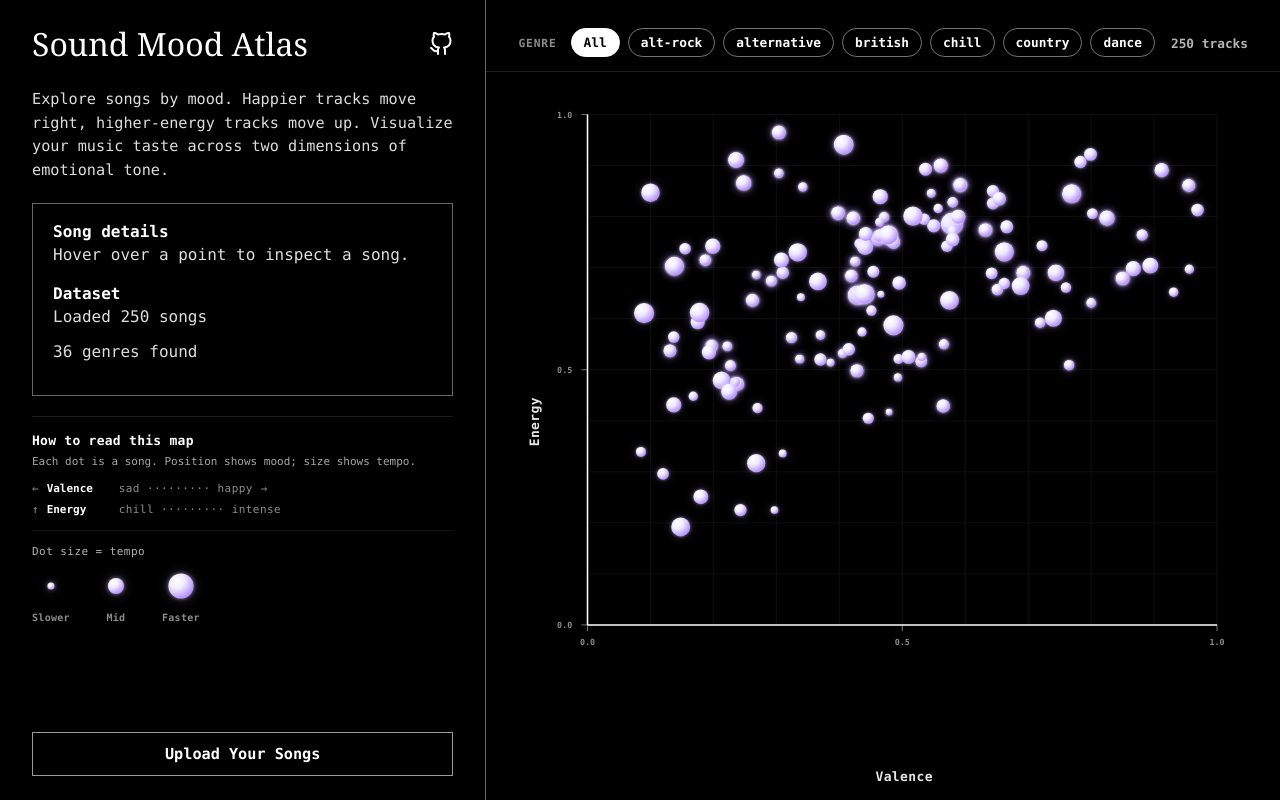
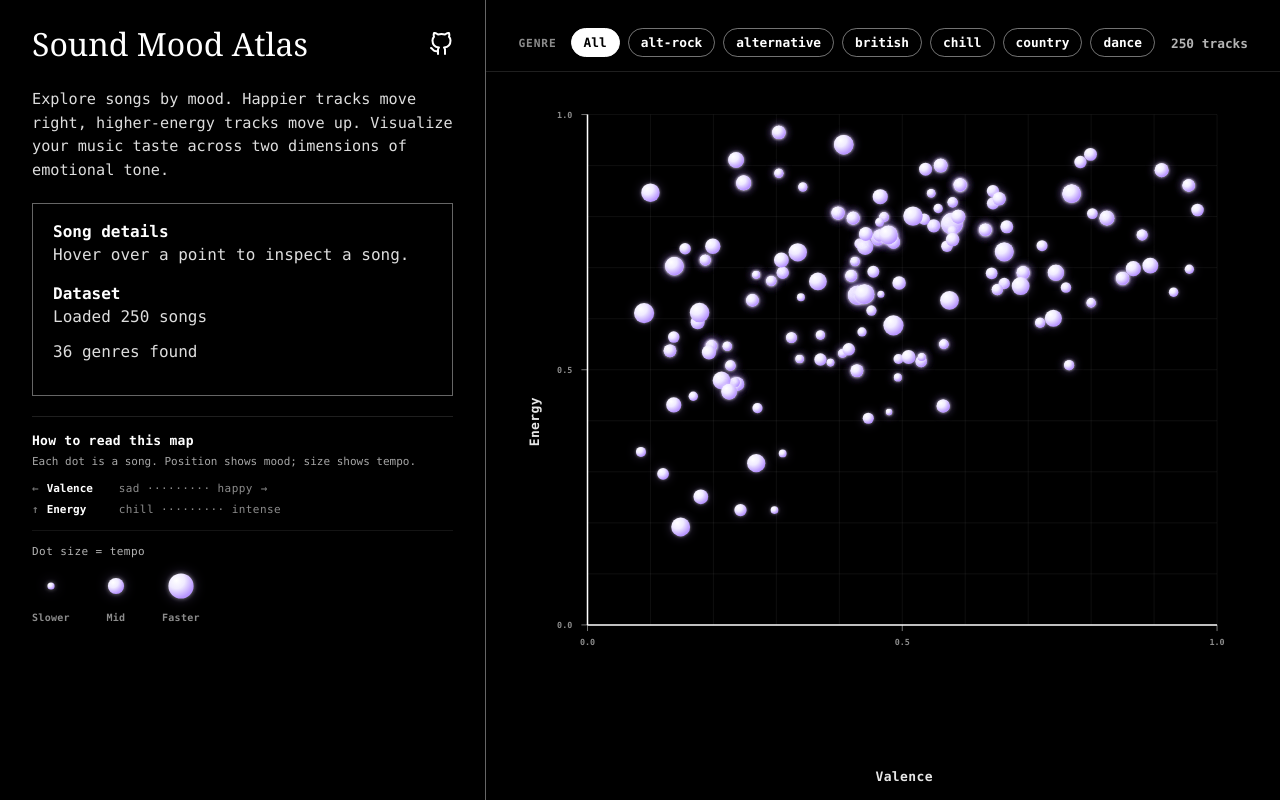
Before and after one commit to jaclynnbarrera/sound-mood-atlas, a React (Vite) app in the folder frontend/: page / in a window 1280 px wide. Built offline with nearby package versions, Linux system fonts and the light colour scheme.

Commit message:
removes Upload your Songs button

```diff
--- a/frontend/src/App.css
+++ b/frontend/src/App.css
@@ -326,28 +326,6 @@ dd {
   transform-origin: center;
 }
 
-.upload-btn {
-  flex-shrink: 0;
-  margin-top: auto;
-  width: 100%;
-  padding: 12px 16px;
-  border: 1px solid rgba(255, 255, 255, 0.6);
-  border-radius: 0;
-  background: transparent;
-  color: #ffffff;
-  font-family: inherit;
-  font-size: 0.95rem;
-  font-weight: 600;
-  text-transform: capitalize;
-  cursor: pointer;
-  transition: all 160ms ease;
-}
-
-.upload-btn:hover {
-  border-color: #ffffff;
-  background: rgba(255, 255, 255, 0.05);
-}
-
 .chart-card {
   grid-area: chart;
   min-width: 0;
@@ -569,10 +547,6 @@ dd {
   .chart-legend-scale {
     justify-content: flex-start;
   }
-
-  .upload-btn {
-    margin-top: 24px;
-  }
 }
 
 .ticks {
--- a/frontend/src/App.jsx
+++ b/frontend/src/App.jsx
@@ -180,7 +180,8 @@ function App() {
             className="github-icon"
             target="_blank"
             rel="noopener noreferrer"
-            aria-label="View Sound Mood Atlas on GitHub"
+            aria-label="Sound Mood Atlas on GitHub — Naomi Barrera"
+            title="GitHub — Naomi Barrera (@jaclynnbarrera)"
           >
             <svg width="24" height="24" viewBox="0 0 24 24" fill="none" stroke="currentColor" strokeWidth="2" strokeLinecap="round" strokeLinejoin="round">
               <path d="M9 19c-5 1.5-5-2.5-7-3m14 6v-3.87a3.37 3.37 0 0 0-.94-2.61c3.14-.35 6.44-1.54 6.44-7A5.44 5.44 0 0 0 20 4.77 5.07 5.07 0 0 0 19.91 1S18.73.65 16 2.48a13.38 13.38 0 0 0-7 0C6.27.65 5.09 1 5.09 1A5.07 5.07 0 0 0 5 4.77a5.44 5.44 0 0 0-1.5 3.78c0 5.42 3.3 6.61 6.44 7A3.37 3.37 0 0 0 9 18.13V22"></path>
@@ -240,7 +241,6 @@ function App() {
 
           <ChartLegend />
 
-          <button className="upload-btn">Upload your songs</button>
         </div>
 
         <MoodChart
```
